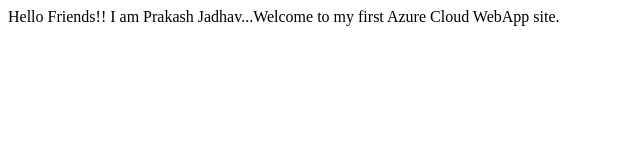
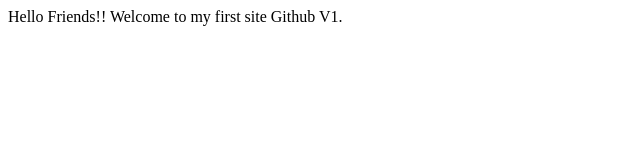
Before and after one commit to Pvjadhav/PJDemo, a plain HTML site: page index.html in a window 1280 px wide. Shown: the whole page, without its empty margins (0-640 px from the left). Drawn offline with Linux system fonts and the light colour scheme.

Commit message:
Add files via upload

```diff
--- a/index.html
+++ b/index.html
@@ -5,8 +5,7 @@
 </head>
 
 <body>
-<p> Hello Friends!! I am Prakash Jadhav...Welcome to my first Azure Cloud WebApp site.</p>
-
+<p> Hello Friends!! Welcome to my first site Github V1.</p>
 </body>
 
 </html>
```
